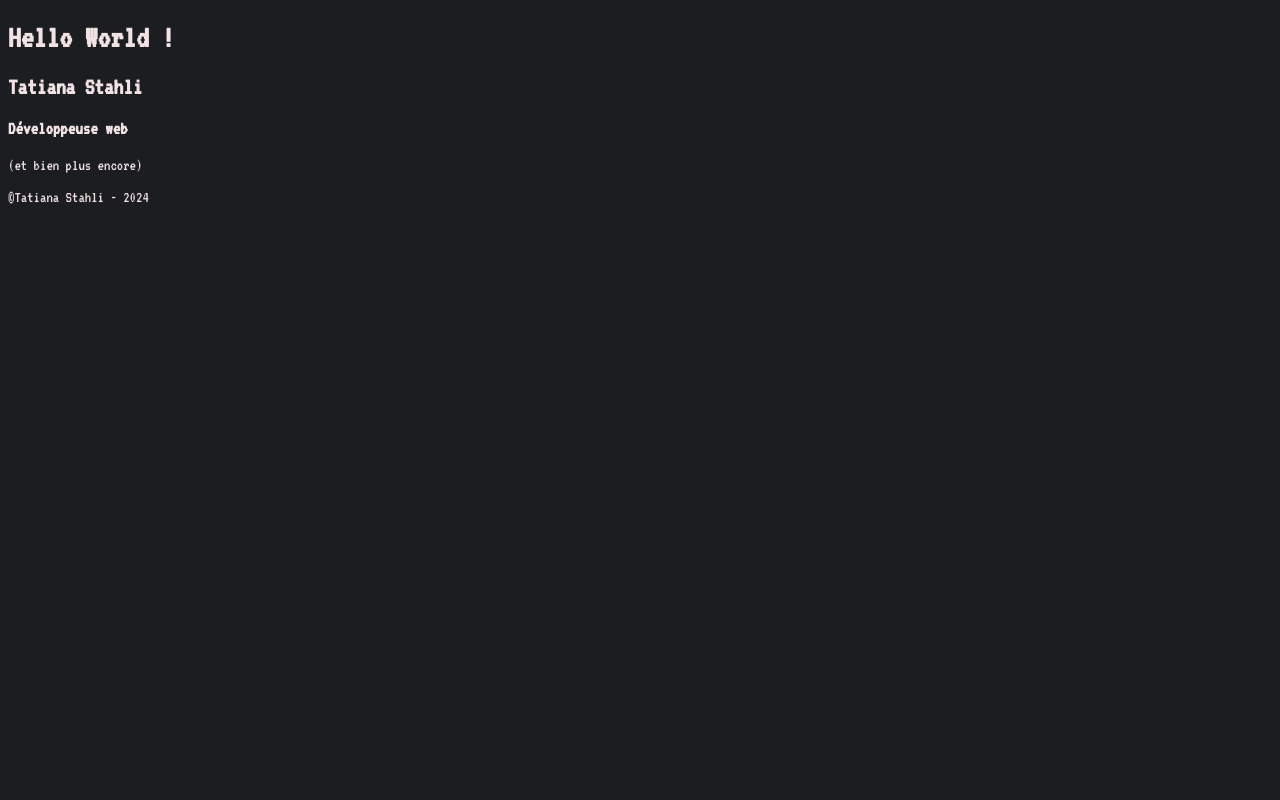
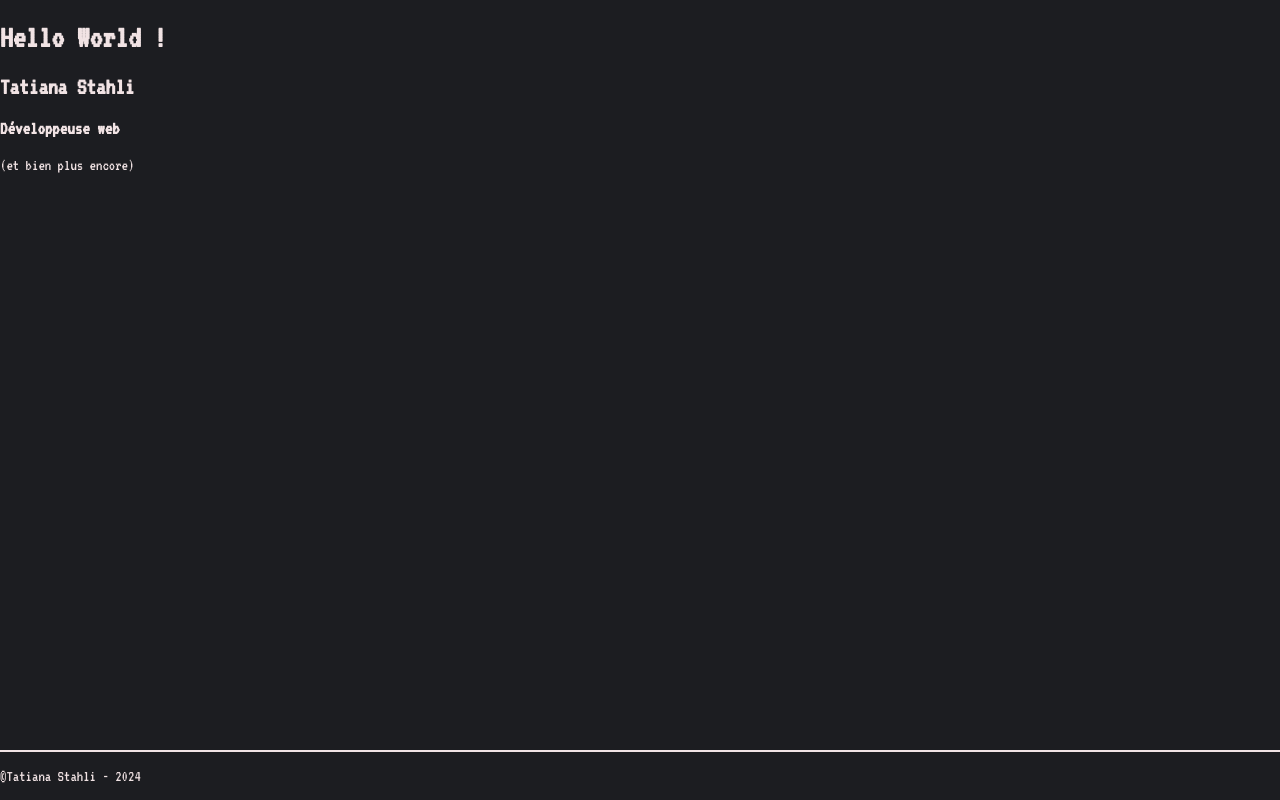
Before and after one commit to tatiana-sthl/portfolio2024, a React (Create React App) app: page / in a window 1280 px wide. Built offline with nearby package versions, Linux system fonts and the light colour scheme.

Commit message:
add style about footer

```diff
--- a/src/components/Footer.js
+++ b/src/components/Footer.js
@@ -1,4 +1,6 @@
 import React from 'react';
+import '../styles/components/_footer.scss';
+
 
 function Footer() {
   return (
--- a/src/styles/base.scss
+++ b/src/styles/base.scss
@@ -7,6 +7,8 @@ $secondary-color : #BB9BB0;
 $tertiary-color : #F1E3E4;
 
 body {
+    margin: 0;
+    padding: 0;
     font-family: $font-p;
     background-color: $primary-color;
     color: $tertiary-color;
--- /dev/null
+++ b/src/styles/components/_footer.scss
@@ -0,0 +1,8 @@
+@import '../base.scss';
+
+footer {
+    border-top: solid 2px $tertiary-color;
+    position: fixed;
+    bottom: 0;
+    width: 100%;
+}
```
